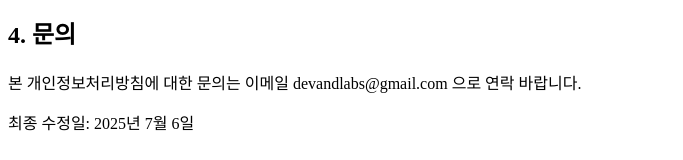
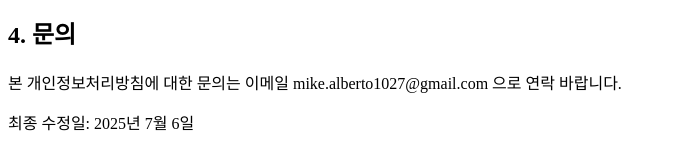
Before and after one commit to devandlabs/devandlabs.github.io, a plain HTML site: page privacy-policy.html in a window 1280 px wide. Shown: the part 414-574 px from the top of the page, without its empty margins (0-683 px from the left). Drawn offline with Linux system fonts and the light colour scheme.

Commit message:
Update privacy-policy.html

```diff
--- a/privacy-policy.html
+++ b/privacy-policy.html
@@ -18,7 +18,7 @@
   <p>앱은 13세 미만 어린이를 대상으로 하지 않으며, 해당 정보를 수집하지 않습니다.</p>
 
   <h2>4. 문의</h2>
-  <p>본 개인정보처리방침에 대한 문의는 이메일 devandlabs@gmail.com 으로 연락 바랍니다.</p>
+  <p>본 개인정보처리방침에 대한 문의는 이메일 mike.alberto1027@gmail.com 으로 연락 바랍니다.</p>
 
   <p>최종 수정일: 2025년 7월 6일</p>
 </body>
```
